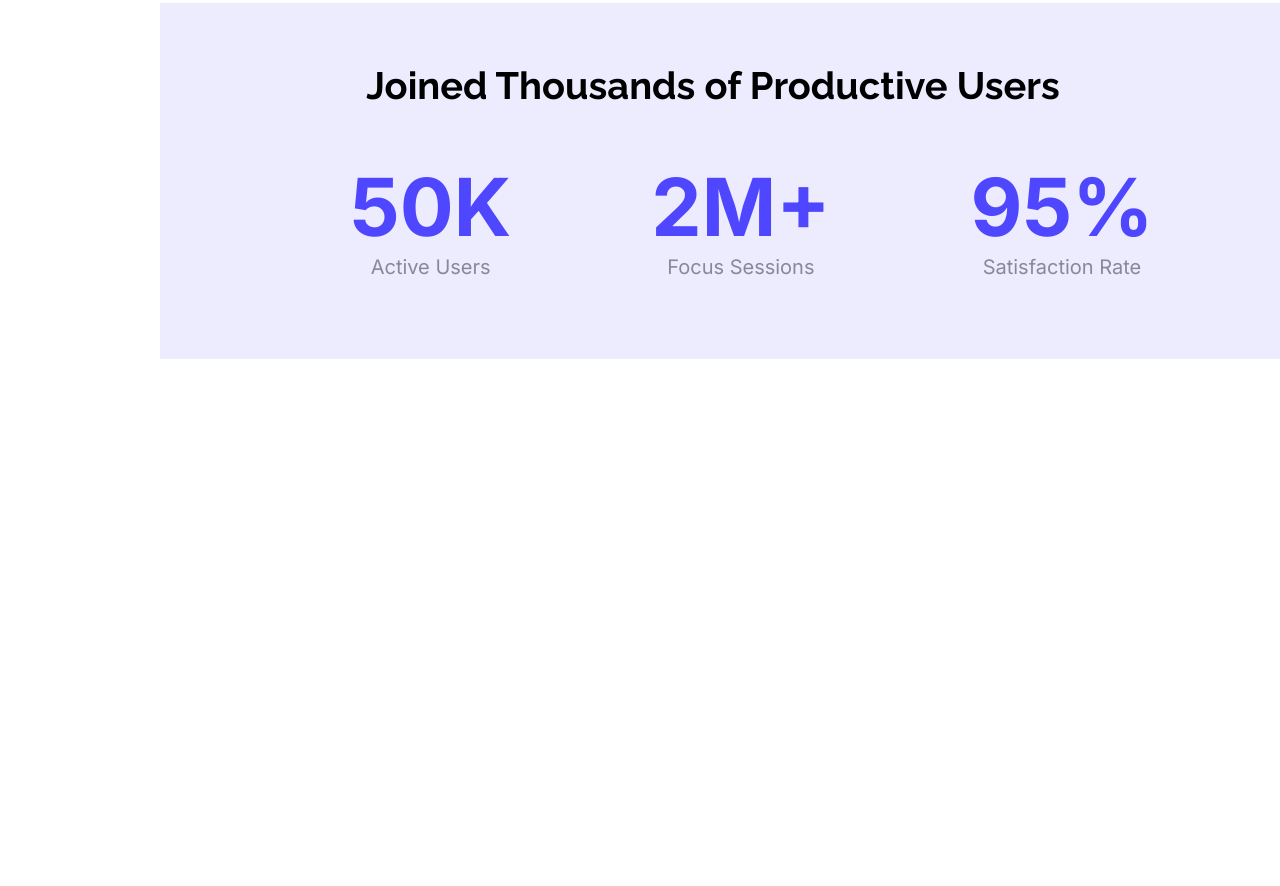
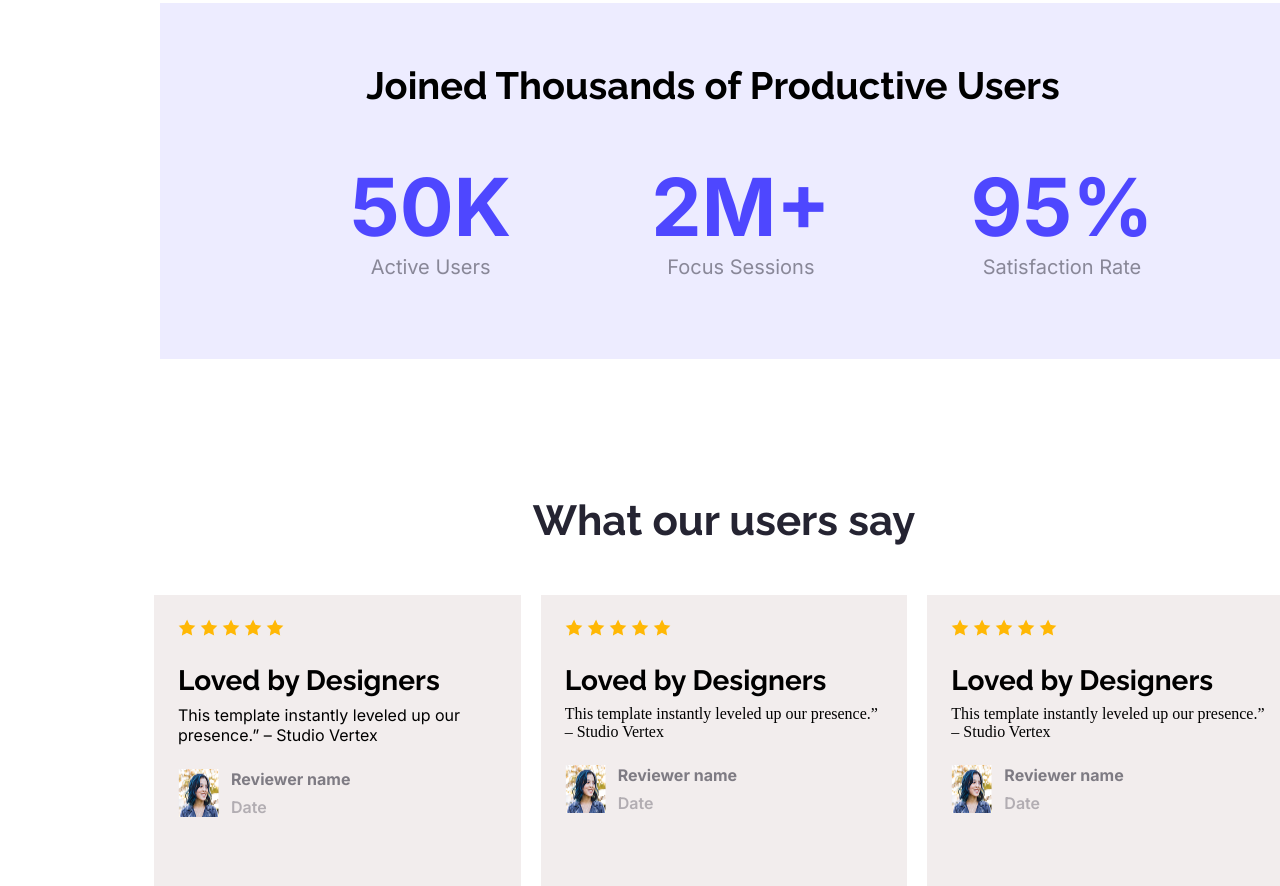
Before and after one commit to effataratauhida/web-flow-A01, a plain HTML site: page index.html in a window 1280 px wide. Shown: the part 1255-2141 px from the top of the page. Before the commit the page ends 1614 px from the top, so only its background shows below. Drawn offline with Linux system fonts and the light colour scheme.

Commit message:
users review added

```diff
--- a/index.html
+++ b/index.html
@@ -61,6 +61,69 @@
             </div>
         </div>
         </div>
+
+        <!-- card -->
+         <div class="review">
+            <h2 class="review-title">What our users say</h2>
+
+            <div class="review-container">
+            <div class="review-card">
+                <img src="Assets/icon-star.png" alt="">
+                <img src="Assets/icon-star.png" alt="">
+                <img src="Assets/icon-star.png" alt="">
+                <img src="Assets/icon-star.png" alt="">
+                <img src="Assets/icon-star.png" alt="">
+                <h3 class="card-title">Loved by Designers</h3>
+                <p class="card-para">This template instantly leveled up our presence.” – Studio Vertex</p>
+
+                <div class="reviewer-info">
+                    <img src="Assets/avatar.png" alt="">
+                    <div class="name-date">
+                        <p class="name">Reviewer name</p>
+                    <p class="date">Date</p>
+                    </div>
+
+                </div>
+            </div>
+             <div class="review-card">
+                <img src="Assets/icon-star.png" alt="">
+                <img src="Assets/icon-star.png" alt="">
+                <img src="Assets/icon-star.png" alt="">
+                <img src="Assets/icon-star.png" alt="">
+                <img src="Assets/icon-star.png" alt="">
+                <h3 class="card-title">Loved by Designers</h3>
+                <p class="card-para"></p>This template instantly leveled up our presence.” – Studio Vertex</p>
+
+                <div class="reviewer-info">
+                    <img src="Assets/avatar.png" alt="">
+                    <div class="name-date">
+                        <p class="name">Reviewer name</p>
+                    <p class="date">Date</p>
+                    </div>
+                </div>
+            </div>
+             <div class="review-card">
+                <img  src="Assets/icon-star.png" alt="">
+                <img  src="Assets/icon-star.png" alt="">
+                <img  src="Assets/icon-star.png" alt="">
+                <img  src="Assets/icon-star.png" alt="">
+                <img  src="Assets/icon-star.png" alt="">
+                <h3 class="card-title">Loved by Designers</h3>
+                <p class="card-para"></p>This template instantly leveled up our presence.” – Studio Vertex</p>
+
+                <div class="reviewer-info">
+                    <img src="Assets/avatar.png" alt="">
+                    <div class="name-date">
+                        <p class="name">Reviewer name</p>
+                    <p class="date">Date</p>
+                    </div>
+                </div>
+
+            </div>
+            </div>
+         </div>
+
+
     </main>
     <footer></footer>
 </body>
--- a/style.css
+++ b/style.css
@@ -176,3 +176,60 @@ nav li a{
     font-family: "Inter", sans-serif;
     color: #25243280 ;
 }
+
+/* card styles */
+
+.review{
+    width: 1140px;
+    height: 342px;
+    margin-left: 154px;
+    margin-top: 137px;
+}
+.review-title{
+    font-size: 42px;
+    font-weight: bold;
+    font-family: "Raleway", sans-serif;
+    color: var(--title-color);
+    text-align: center;
+    margin-bottom: 50px;
+}
+.review-container{
+    display: flex;
+    gap: 20px;
+    /* margin-left: 151px; */
+}
+.review-card{
+    width: 366px;
+    height: 243px;
+    background-color: #F2EDED;
+    padding: 24px;
+
+}
+.card-title{
+    font-size: 28px;
+    font-weight: 700;
+    font-family: "Raleway", sans-serif;
+    margin-top: 24px;
+}
+.card-para{
+    font-size: 16px;
+    font-family: "Inter", sans-serif;
+    margin-top: 8px;
+}
+.reviewer-info{
+    margin-top: 24px;
+    display: flex;
+    gap: 12px;
+}
+.name{
+    font-size: 16px;
+    font-family: "Inter", sans-serif;
+    font-weight: bold;
+    color: #25243290 ;
+}
+.date{
+    font-family: "Inter", sans-serif;
+    color: #25243250 ;
+    font-weight: 600;
+    margin-top: 8px;
+}
```
